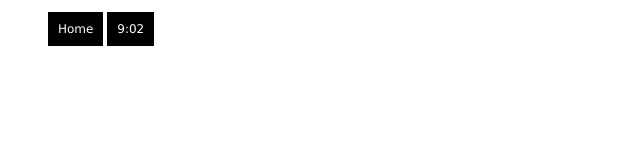
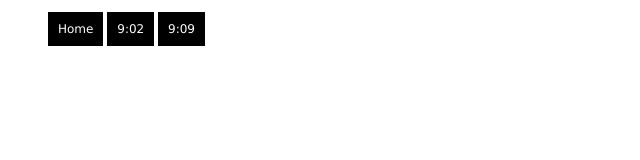
Before and after one commit to DitmarEs/cursodegit, a plain HTML site: page index.html in a window 1280 px wide. Shown: the whole page, without its empty margins (0-640 px from the left). Drawn offline with Linux system fonts and the light colour scheme.

Commit message:
Archivo modificado index.html

```diff
--- a/index.html
+++ b/index.html
@@ -11,6 +11,8 @@
 			<li>
 				9:02
 			</li>
+			<li>9:09
+			</li>
 		</ul>
 	</body>
 </html>
```
